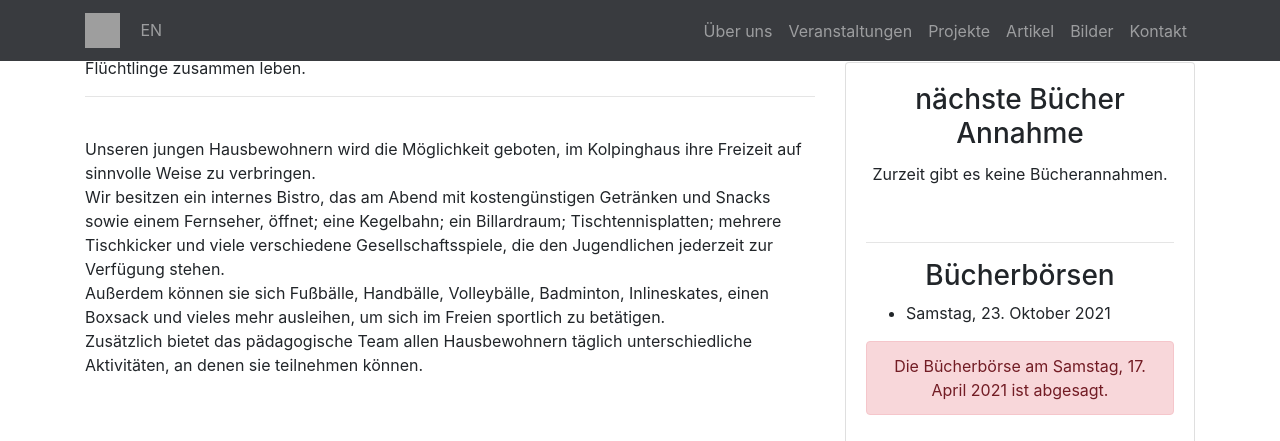
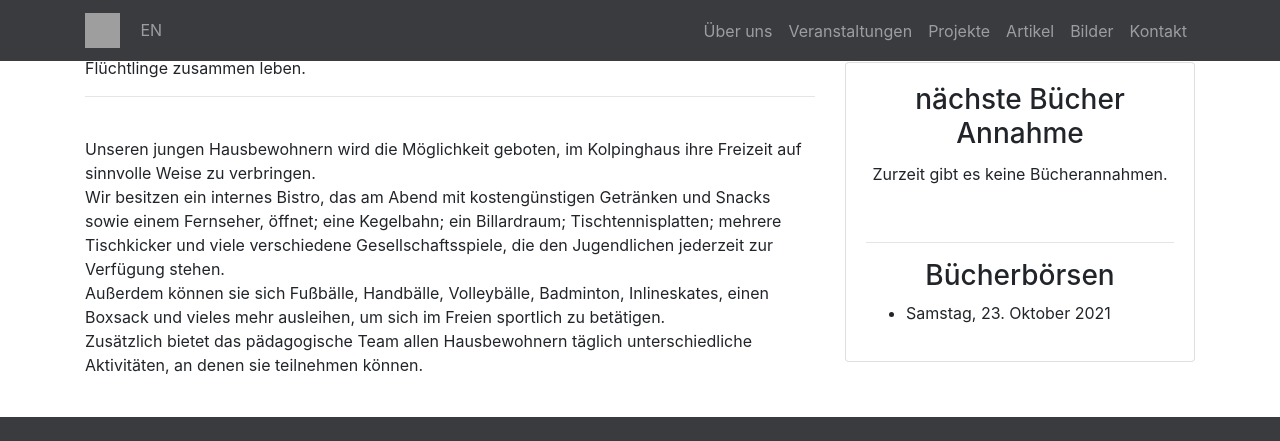
Before and after one commit to kolpinghaus-reutlingen/kolpinghaus-reutlingen.de, a Jekyll site: the page built from index.md, in a window 1280 px wide and 900 px high, scrolled down 1151 px, cut to the strip 0-441 px from the top of the window. Built offline with Jekyll 4.4.1, drawn with Linux system fonts in a browser that asks for light colours; grey boxes are pictures that could not be loaded.

Commit message:
Update aktuelles.html

```diff
--- a/aktuelles.html
+++ b/aktuelles.html
@@ -28,9 +28,9 @@
       <ul style="text-align:left;">
         <li>{% include pretty-date date="2021-10-23" mode=2 %}</il>
       </ul>
-      <div class="alert alert-danger" role="alert">
+      <!-- <div class="alert alert-danger" role="alert">
         Die Bücherbörse am {% include pretty-date date="2021-04-17" mode=2 %} ist abgesagt.
-      </div>
+      </div> -->
       <!-- <a href="{% include img-link id='2020-01-24-buecherboerse-2020' folder='veranstaltungen' %}">Weitere
         Informationen</a> -->
     </div>
```
